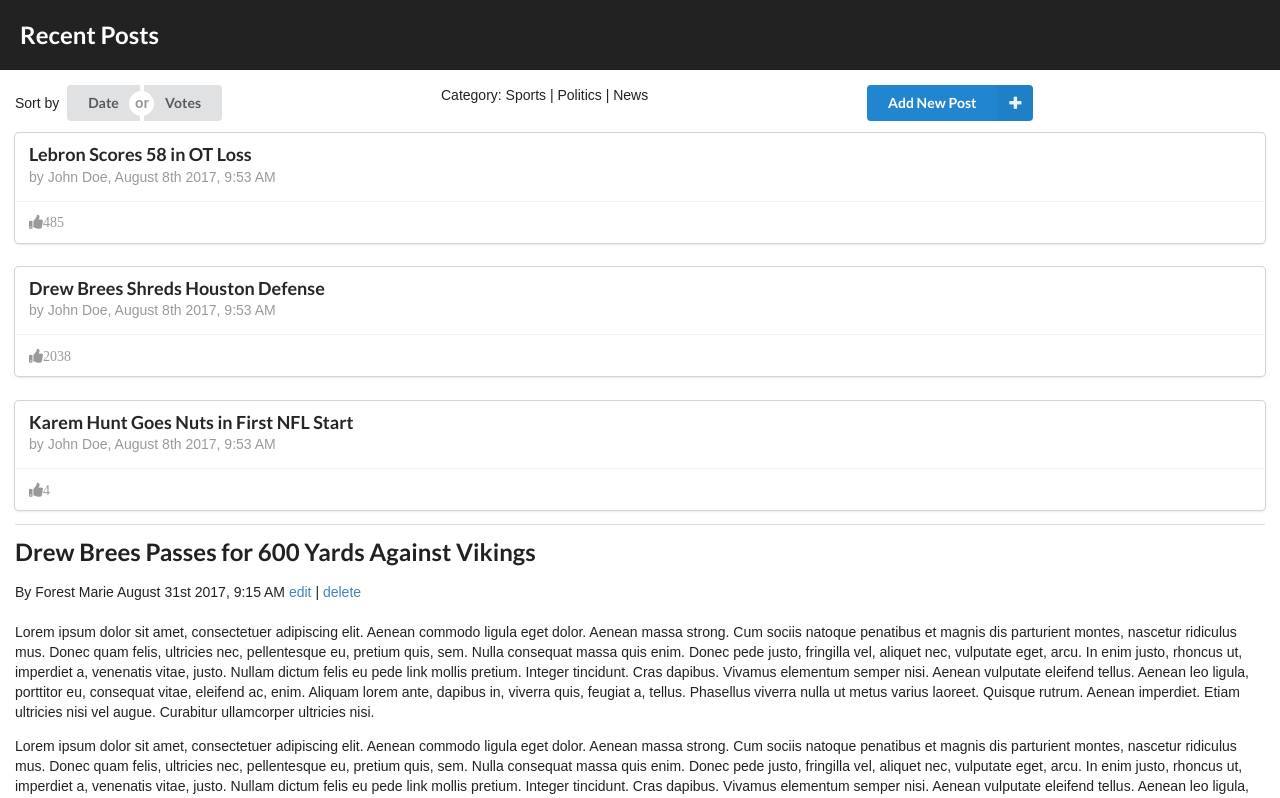
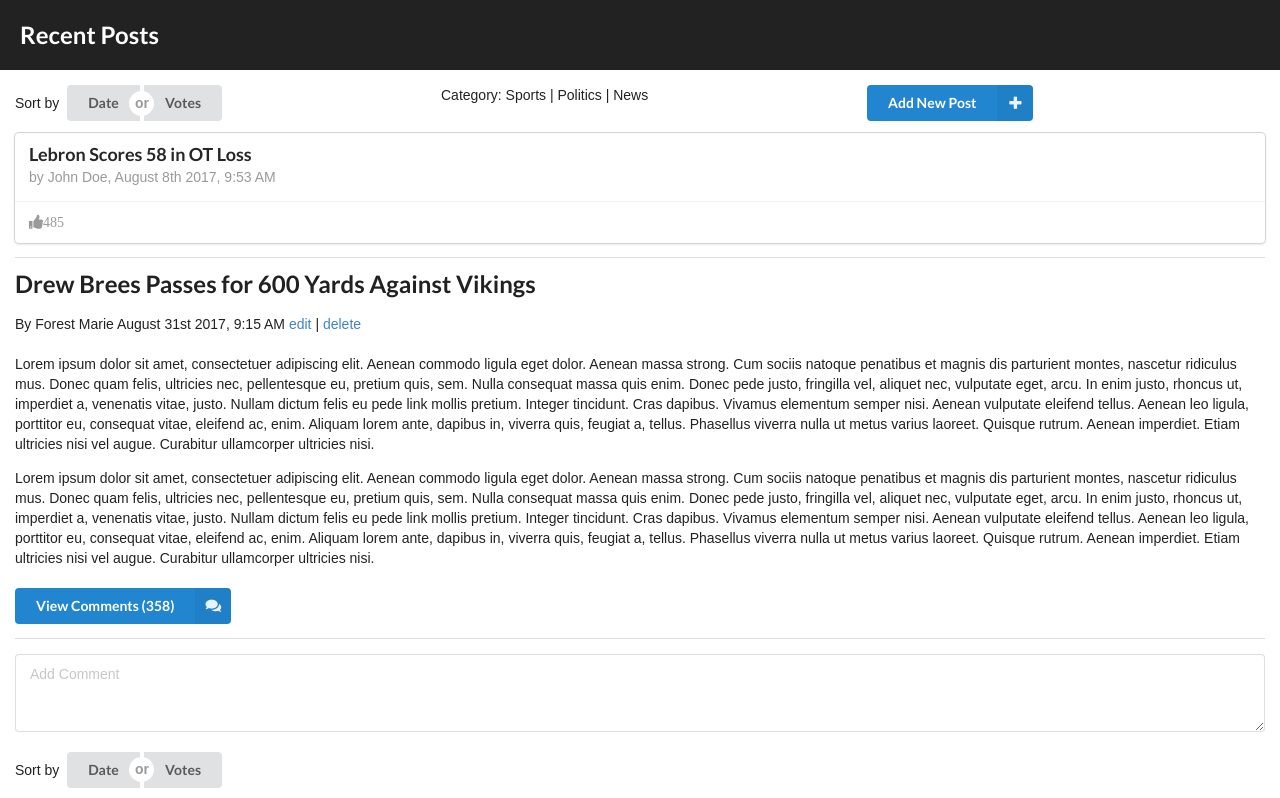
Before and after one commit to forestmarie/udacity-readable, a React (Create React App) app: page / in a window 1280 px wide. Shown: the top 798 px of the page. Built offline with nearby package versions, Linux system fonts and the light colour scheme.

Commit message:
feat: set up reducers

```diff
--- a/src/components/PostsContainer.js
+++ b/src/components/PostsContainer.js
@@ -1,4 +1,5 @@
 import React, { Component } from 'react';
+import { connect } from 'react-redux';
 
 class PostsContainer extends Component {
     render() {
@@ -32,28 +33,14 @@ class PostsContainer extends Component {
                   <i className="thumbs up icon">485</i>
                 </div>
               </div>
-              <div className="ui fluid card">
-                <div className="content">
-                  <div className="header">Drew Brees Shreds Houston Defense</div>
-                  <div className="meta">by John Doe, August 8th 2017, 9:53 AM</div>
-                </div>
-                <div className="extra content">
-                  <i className="thumbs up icon">2038</i>
-                </div>
-              </div>
-              <div className="ui fluid card">
-                <div className="content">
-                  <div className="header">Karem Hunt Goes Nuts in First NFL Start</div>
-                  <div className="meta">by John Doe, August 8th 2017, 9:53 AM</div>
-                </div>
-                <div className="extra content">
-                  <i className="thumbs up icon">4</i>
-                </div>
-              </div>
             </div>
         </div>
       );
     }
   }
 
-  export default PostsContainer;
+  function mapStateToProps({ /*props you leverage*/ }) {
+    return [];
+  }
+
+  export default connect(mapStateToProps)(PostsContainer);
--- a/src/index.js
+++ b/src/index.js
@@ -2,7 +2,28 @@ import React from 'react';
 import ReactDOM from 'react-dom';
 import './index.css';
 import App from './App';
+import { Provider } from "react-redux";
+import { createStore, applyMiddleware, compose } from "redux";
+import reducer from "./reducers";
 import registerServiceWorker from './registerServiceWorker';
 
-ReactDOM.render(<App />, document.getElementById('root'));
+const logger = store => next => action => {
+    console.group(action.type);
+    console.info("dispatching", action);
+    let result = next(action);
+    console.log("next state", store.getState());
+    return result;
+};
+
+const composeEnhancers = window.__REDUX_DEVTOOLS_EXTENSION_COMPOSE__ || compose;
+
+const store = createStore(reducer, composeEnhancers(applyMiddleware(logger)));
+
+ReactDOM.render(
+  <Provider store={store}>
+    <App />
+  </Provider>,
+  document.getElementById("root")
+);
+
 registerServiceWorker();
--- a/src/reducers/index.js
+++ b/src/reducers/index.js
@@ -10,22 +10,22 @@ import {
     FETCH_COMMENTS } from "../actions";
 
 const comments = (state = [], action) => {
+  const { author, body, postId, commentId } = action;
+
   switch (action.type) {
     case ADD_COMMENT:
-      const { author, body, postId } = action;
-      return {
-      };
+      return [...state, { author, body, postId }];
 
     case LIKE_COMMENT:
-        const { commentId } = action;
-        return  {
+        let comment = state.filter(x => x.commentId === commentId);
+        comment.voteCount++;
 
-        };
+        return [...state.filter(x => x.commentId !== commentId), comment];
 
     case EDIT_COMMENT:
-        const { author, body, commentId } = action;
-        return {
-        };
+        let comments = state.filter(x => x.commentId !== commentId);
+
+        return [ ...comments, { author, body, commentId }];
 
     case FETCH_COMMENTS:
         const { category } = action;
@@ -41,28 +41,25 @@ const comments = (state = [], action) => {
 
 
 const posts = (state = [], action) => {
+  const { author, title, body, postId } = action;
+
   switch (action.type) {
     case ADD_POST:
-        const { author, title, body } = action;
-        return {
-
-        };
+        return [...state, { author, title, body }];
 
     case EDIT_POST:
-        const { author, title, body, postId } = action;
-        return {
+        let posts = state.filter(x => x.postId !== postId);
+        return [ ...posts, { author, title, body, postId }];
 
-        };
+    case LIKE_POST:
+        let post = state.filter(x => x.postId === postId);
+        post.voteCount++;
+        return [...state.filter(x => x.postId !== postId), post];
 
     case FETCH_POSTS:
         const { category } = action;
+
         return {
-
-        };
-
-    case LIKE_POST:
-        const { postId } = action;
-        return  {
 
         };
 
@@ -71,4 +68,4 @@ const posts = (state = [], action) => {
   }
 };
 
-export default combineReducers({ calendar, food });
+export default combineReducers({ comments, posts });
```
